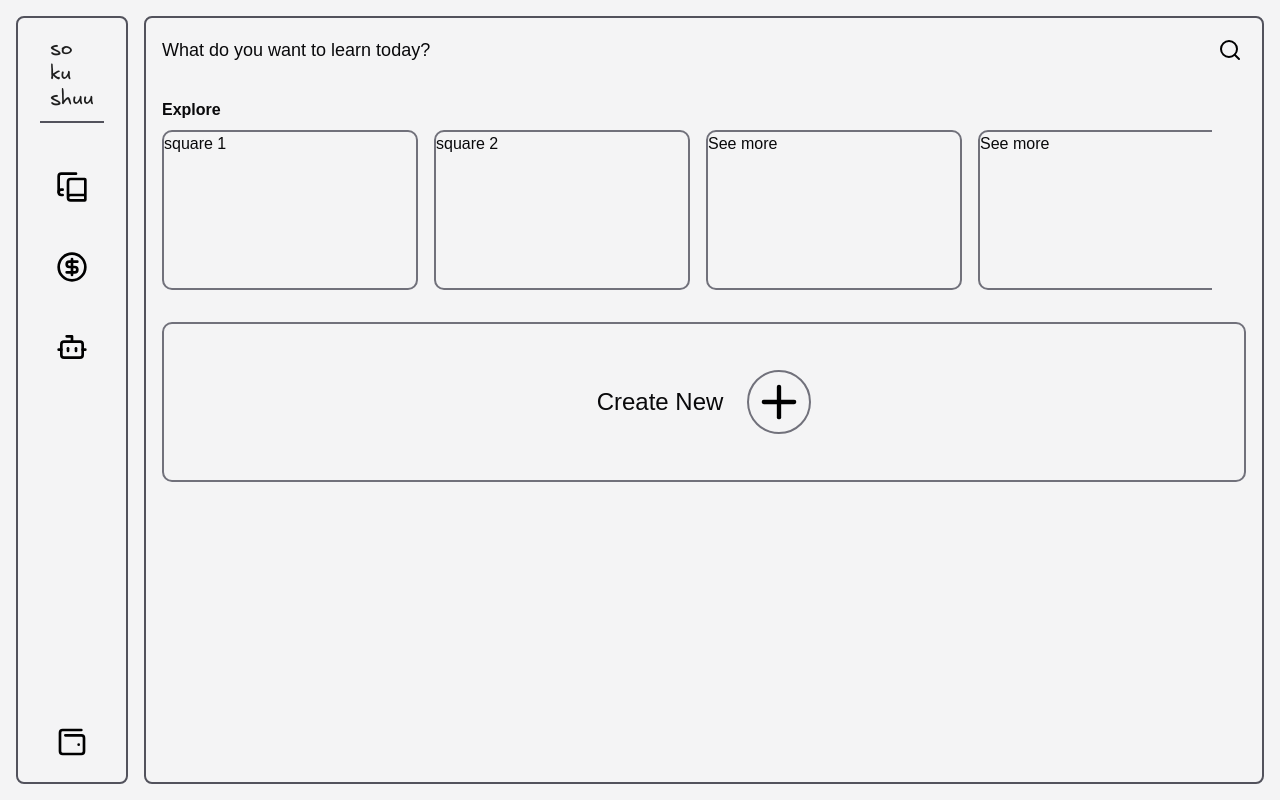
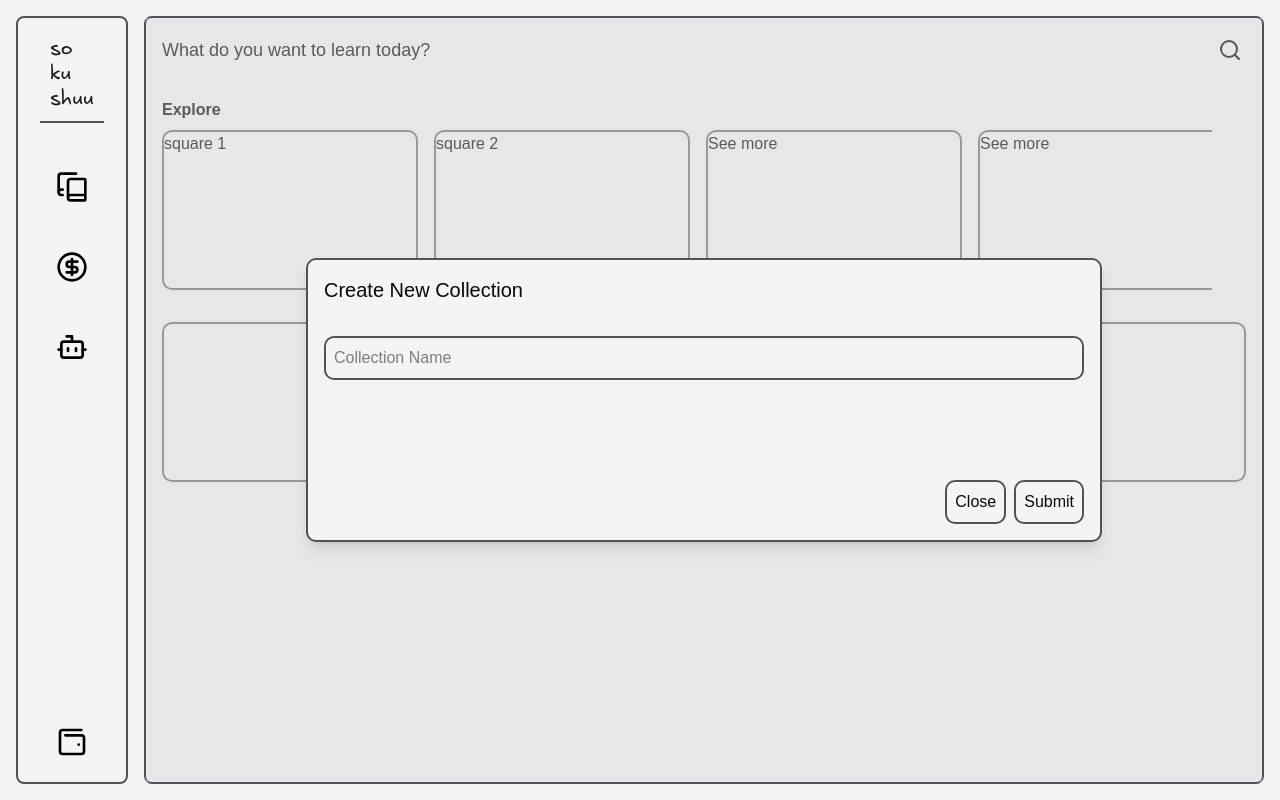
Before and after one commit to 0xhirugohan/sokushuu, a React (Vite) app in the folder packages/sokushuu-app/: page / in a window 1280 px wide. Both pictures are taken after a click on the button "Create New". Built offline with nearby package versions, Linux system fonts and the light colour scheme; a web font is replaced by a local one.

Commit message:
add overlay create collection form

```diff
--- /dev/null
+++ b/packages/sokushuu-app/src/components/form/CreateCollectionPopup.tsx
@@ -0,0 +1,27 @@
+import React from "react";
+
+interface CreateCollectionPopupProps {
+    onClose: () => void;
+}
+
+const CreateCollectionPopup: React.FC<CreateCollectionPopupProps> = ({ onClose }: CreateCollectionPopupProps) => {
+    const closeCreateCollectionPopup = () => {
+        onClose();
+    }
+
+    return <div>
+        <div onClick={closeCreateCollectionPopup} className="bg-zinc-300 absolute inset-0 opacity-40"></div>
+        <div className="bg-zinc-100 border-2 border-zinc-600 rounded-lg absolute inset-x-4 inset-y-44 md:inset-x-20 md:inset-y-64 lg:inset-x-40 lg:inset-y-60 shadow-lg p-4 flex flex-col justify-between">
+            <div className="flex flex-col gap-y-8">
+                <span className="text-xl">Create New Collection</span>
+                <input type="text" className="w-full border-2 border-zinc-600 rounded-lg p-2" placeholder="Collection Name" />
+            </div>
+            <div className="flex justify-end gap-x-2">
+                <button onClick={closeCreateCollectionPopup} type="button" className="p-2 rounded-lg border-2 border-zinc-600 cursor-pointer">Close</button>
+                <button type="submit" className="p-2 rounded-lg border-2 border-zinc-600 cursor-pointer">Submit</button>
+            </div>
+        </div>
+    </div>
+}
+
+export { CreateCollectionPopup };
--- a/packages/sokushuu-app/src/components/layouts/FlashcardMenu.tsx
+++ b/packages/sokushuu-app/src/components/layouts/FlashcardMenu.tsx
@@ -1,11 +1,26 @@
+import React, { useState } from "react";
+
 import { Title } from "@/components/flashcards/Title";
+
+import { CreateCollectionPopup } from "@/components/form/CreateCollectionPopup";
 import { HomeContent } from "@/components/layouts/HomeContent";
 import { AllContentCard } from "@/components/layouts/AllContentCard";
 
 const FlashcardMenu = ({ styleName, searchQueryProps }: { styleName?: string, searchQueryProps?: string }) => {
-    return <div className={`${styleName} p-4 w-full h-full flex flex-col gap-y-8 overflow-x-hidden`}>
+    const [isCreateCollectionPopupOpen, setIsCreateCollectionPopupOpen] = useState(false);
+
+    const showCreateCollectionPopup = () => {
+        setIsCreateCollectionPopupOpen(true);
+    }
+
+    const closeCreateCollectionPopup = () => {
+        setIsCreateCollectionPopupOpen(false);
+    }
+
+    return <div className={`${styleName} p-4 w-full h-full flex flex-col gap-y-8 overflow-x-hidden relative`}>
         <Title searchQueryProps={searchQueryProps} />
-        { searchQueryProps ? <AllContentCard /> : <HomeContent /> }
+        { searchQueryProps ? <AllContentCard /> : <HomeContent showCreateCollectionPopup={showCreateCollectionPopup} /> }
+        { isCreateCollectionPopupOpen && <CreateCollectionPopup onClose={closeCreateCollectionPopup} /> }
     </div>
 }
 
--- a/packages/sokushuu-app/src/components/layouts/HomeContent.tsx
+++ b/packages/sokushuu-app/src/components/layouts/HomeContent.tsx
@@ -4,7 +4,11 @@ import { CollectionCard } from "@/components/card/CollectionCard";
 
 import PlusIcon from "@/assets/plus.svg";
 
-const HomeContent: React.FC = () => {
+interface HomeContentProps {
+    showCreateCollectionPopup: () => void;
+}
+
+const HomeContent: React.FC<HomeContentProps> = ({ showCreateCollectionPopup }: HomeContentProps) => {
     const [hasCreatedCollection, setHasCreatedCollection] = useState(false);
     const [hasViewedCollection, setHasViewedCollection] = useState(false);
 
@@ -13,7 +17,7 @@ const HomeContent: React.FC = () => {
         { hasViewedCollection && <CollectionCard collectionName="Recently Viewed" /> }
         { hasCreatedCollection ?
             <CollectionCard collectionName="Recently Created" />
-            : <button type="button" className="h-20 md:h-40 border-2 border-zinc-500 rounded-lg flex gap-x-6 items-center justify-center cursor-pointer">
+            : <button onClick={showCreateCollectionPopup} type="button" className="h-20 md:h-40 border-2 border-zinc-500 rounded-lg flex gap-x-6 items-center justify-center cursor-pointer">
                 <span className="text-2xl">Create New</span>
                 <img className="p-1 w-12 h-12 md:w-16 md:h-16 border-2 border-zinc-500 rounded-full" src={PlusIcon} alt="plus" />
             </button>
```
